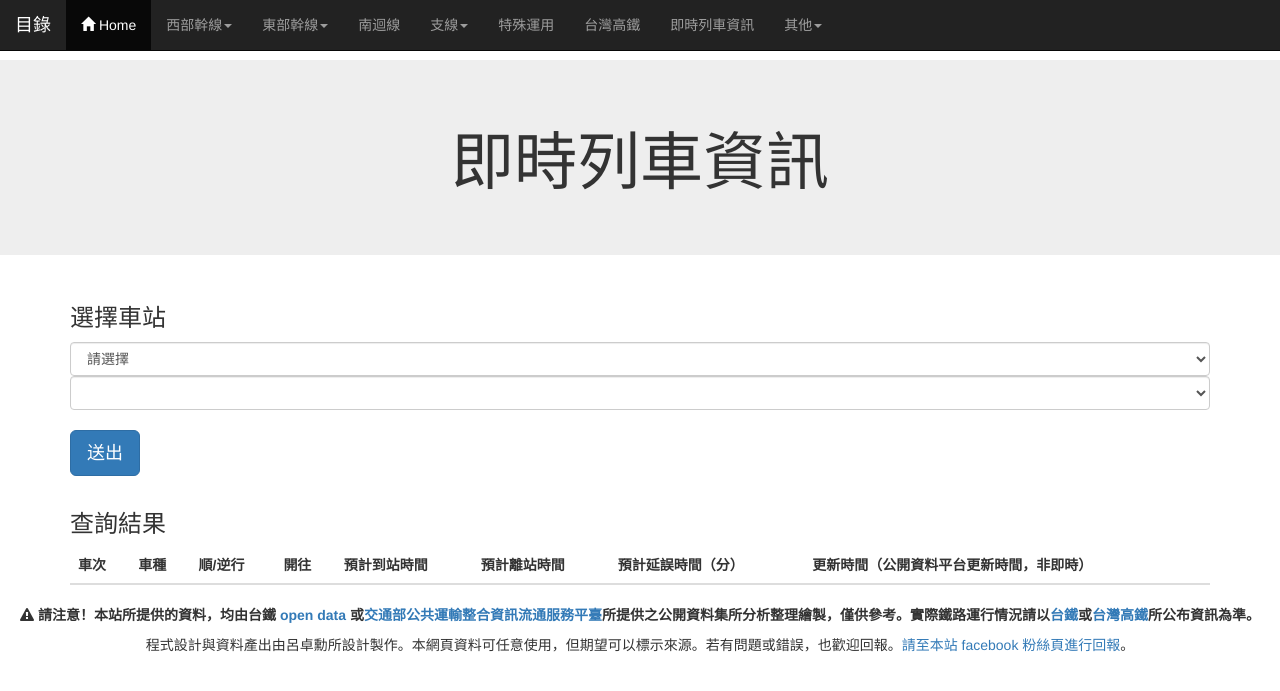
After one commit to billy1125/tradiagram_website, a PHP site: page /liveboard in a window 1280 px wide. The commit adds this page. Shown: the top 691 px of the page. Run offline with PHP 8.4, Linux system fonts and the light colour scheme; lists and menus that the app fills with data are empty; some libraries are stand-ins or nearby versions.

Commit message:
版面修改，增加即時列車資訊查詢

```diff
--- /dev/null
+++ b/liveboard/index.php
@@ -0,0 +1,233 @@
+<!DOCTYPE html>
+<html lang="zh">
+<head>
+<?php require_once("../default.php"); ?>
+  <title><?php echo web_name . " 即時列車資訊" ?></title>
+
+<?php include "../head.html" ?>
+
+<body style = "padding-top:40px;">
+
+<!-- 功能表 -->
+<nav class="navbar navbar-inverse navbar-fixed-top">
+  <div class="container-fluid">
+    <div class="navbar-header">
+      <button type="button" class="navbar-toggle" data-toggle="collapse" data-target="#myNavbar">
+        <span class="icon-bar"></span>
+        <span class="icon-bar"></span>
+        <span class="icon-bar"></span>
+      </button>
+      <a class="navbar-brand" href="#">目錄</a>
+    </div>
+    <div class="collapse navbar-collapse" id="myNavbar">
+    <ul class="nav navbar-nav">
+			<li class="active"><a href="../"><span class="glyphicon glyphicon-home"></span> Home</a></li>
+			<li class="dropdown">
+				<a class="dropdown-toggle" data-toggle="dropdown" href="#">西部幹線<span class="caret"></span></a>
+				<ul class="dropdown-menu">
+					<li><a href = '../lines.php?lineKind=west_link_north'>北段</a></li>
+					<li><a href = '../lines.php?lineKind=west_link_moutain'>山線</a></li>
+					<li><a href = '../lines.php?lineKind=west_link_sea'>海線</a></li>
+					<li><a href = '../lines.php?lineKind=west_link_south'>南段</a></li>
+					<li><a href = '../lines.php?lineKind=pingtung'>屏東線</a></li>
+				</ul>
+			</li>
+			<li class="dropdown">
+				<a class="dropdown-toggle" data-toggle="dropdown" href="#">東部幹線<span class="caret"></span></a>
+				<ul class="dropdown-menu">
+					<li><a href = '../lines.php?lineKind=yilan'>宜蘭線</a></li>
+					<li><a href = '../lines.php?lineKind=north_link'>北迴線</a></li>
+					<li><a href = '../lines.php?lineKind=taitung'>台東線</a></li>
+				</ul>
+			</li>
+			<li><a href = '../lines.php?lineKind=south_link'>南迴線</a></li>
+			<li class="dropdown">
+				<a class="dropdown-toggle" data-toggle="dropdown" href="#">支線<span class="caret"></span></a>
+				<ul class="dropdown-menu">
+					<li><a href = '../lines.php?lineKind=pingxi'>平溪深澳線</a></li>
+					<li><a href = '../lines.php?lineKind=neiwan'>內灣線</a></li>
+					<li><a href = '../lines.php?lineKind=jiji'>集集線</a></li>
+					<li><a href = '../lines.php?lineKind=shalun'>沙崙線</a></li>
+				</ul>
+			</li>
+			<li><a href = '../special_use.php?'>特殊運用</a></li>
+      <li><a href = '../lines.php?lineKind=thsr'>台灣高鐵</a></li>
+      <li><a href = '../liveboard'>即時列車資訊</a></li>
+			<!-- <li><a href='http://tradiagram.com/timetable.php'><span class="fa fa-train"></span> 時刻表查詢</a></li> -->
+			<li class="dropdown">
+				<a class="dropdown-toggle" data-toggle="dropdown" href="#">其他<span class="caret"></span></a>
+				<ul class="dropdown-menu">
+					<li><a href='https://github.com/billy1125/TRA_time_space_diagram'><span class="fa fa-github"></span> GitHub(台鐵運行圖)</a></li>
+					<li><a href='https://github.com/billy1125/THSR_time_space_diagram'><span class="fa fa-github"></span> GitHub(高鐵運行圖)</a></li>
+					<li><a href='https://www.facebook.com/traDiagram/'><span class="fa fa-facebook-official"></span> facebook</a></li>
+					<li><a href='https://www.dropbox.com/sh/40dumhm1x0u7xdp/AABXmOshi37KQ5g4h6qH-ZC_a?dl=0'><span class="fa fa-dropbox"></span> DropBox</a></li>
+					<li><a href='about.php'><span class="fa fa-exclamation-circle"></span> about</a></li>
+					<li><a href='mailto:billy1125@gmail.com'><span class="fa fa-envelope"></span> contact</a></li>
+				</ul>
+			</li>
+		</ul>
+
+    </div>
+  </div>
+</nav>
+
+<div class="jumbotron">
+  <div class="container text-center">
+    <h1>即時列車資訊</h1>
+  </div>
+</div>
+
+<div class="container">
+  <div class="form-group">
+    <form onsubmit="return false;" method='post' id="my_form" class="form-query">
+      <h3>選擇車站</h3>
+      <select class="form-control" id="sel1">
+          <option value="0">請選擇</option>
+          <option value="1">台北地區</option>
+          <option value="2">桃園地區</option>
+          <option value="3">新竹地區</option>
+          <option value="4">苗栗地區</option>
+          <option value="5">台中地區</option>
+          <option value="6">彰化地區</option>
+          <option value="7">雲林地區</option>
+          <option value="8">嘉義地區</option>
+          <option value="9">台南地區</option>
+          <option value="10">高雄地區</option>
+          <option value="11">屏東地區</option>
+          <option value="12">台東地區</option>
+          <option value="13">花蓮地區</option>
+          <option value="14">宜蘭地區</option>
+          <option value="15">內灣線</option>
+          <option value="16">集集線</option>
+          <option value="17">沙崙線</option>
+          <option value="18">平溪線</option>
+        </select>
+      <select class="form-control" id="sel2" name="start_station"></select>
+      <br>
+      <button type="submit" class="btn btn-primary btn-lg">送出</button>
+
+    </form>
+  </div>
+</div>
+
+<div class="container">
+    <h3>查詢結果</h3>
+
+    <table id="mytable" class="table table-striped">
+      <thead>
+        <th>車次</th>
+        <th>車種</th>
+        <th>順/逆行</th>
+        <th>開往</th>
+        <th>預計到站時間</th>
+        <th>預計離站時間</th>
+        <th>預計延誤時間（分）</th>
+        <th>更新時間（公開資料平台更新時間，非即時）</th>
+      </thead>
+      <tbody></tbody>
+    </table>
+</div>
+
+<script>
+
+function padLeft(str, len) {
+    str = '' + str;
+    if (str.length >= len) {
+        return str;
+    } else {
+        return padLeft("0" + str, len);
+    }
+}
+
+
+$("#sel1").change(function(){
+
+	var select = parseInt($(this).val());
+
+	$("#sel2 option").remove();
+
+	if (select != 0){
+		$.ajax({
+		url: "/timetable/stations.json",
+		cache: true,
+		dataType: "json",
+		type: "GET",
+		success: function(results){
+			//console.log("ready!");
+			console.log(results);
+			var i = 0;
+
+			$.each(results, function(key, value) {
+				if (results[i].EXTRA3 == select){
+					$("#sel2").append($("<option value='" + results[i].ID + "'>" + results[i].DSC + "</option>"));
+
+				}
+			i++;
+
+			// $.each(results[select].STATIONS, function(key, value) {
+				// $("#sel2").append($("<option value='" + value.ID + "'>" +value.DSC + "</option>"));
+				// $("#JSON_table").append("<tr>" +
+									  // "<td>" + value.ID + "</td>" +
+									  // "<td>" + value.DSC + "</td>" +
+									  // //"<td>" + results[0].STATIONS[i].DSC + "</td>" +
+									  // //"<td>" + results[i].ID + "</td>" +
+									  // "</tr>");
+				// i++;
+			});
+		},
+		error: function (xhr, ajaxOptions, thrownError) {
+					alert(xhr.status);
+					alert(thrownError);
+				}
+		});
+	}
+});
+
+</script>
+
+<footer class="container-fluid text-center">
+<?php echo footer ?>
+</footer>
+
+</body>
+</html>
+
+<script>
+  $(document).ready(function(){
+    $("form").submit(function(e){
+      //alert($("#sel2").find(":selected").val());
+      $('#mytable tbody').empty();
+      checkRegAcc($("#sel2").find(":selected").val());
+    });
+  });
+  checkRegAcc = function (stationID){
+    $.ajax({
+      url: "http://tradiagram.com/liveboard/liveboard_json.php?stationID="+stationID,
+      type: "GET",
+      dataType: "json",
+      success: function(JData) {
+        //alert("SUCCESS!!!");
+        var i = 0;
+        //這裡改用.each這個函式來取出JData裡的物件
+        $.each(JData, function() {
+          //呼叫方式也稍微改變了一下，意思等同於上述的的JData[i]["idx_Key"]
+          $("#mytable tbody").append("<tr>" +
+                                "<td>" + JData[i].TrainNo  + "</td>" +
+                                "<td>" + JData[i].TrainTypeName.Zh_tw   + "</td>" +
+                                "<td>" + JData[i].Direction    + "</td>" +
+                                "<td>" + JData[i].EndingStationName    + "</td>" +
+                                "<td>" + JData[i].ScheduledArrivalTime    + "</td>" +
+                                "<td>" + JData[i].ScheduledDepartureTime + "</td>" +
+                                "<td>" + JData[i].DelayTime + "</td>" +
+                                "<td>" + JData[i].UpdateTime + "</td>" +
+                                "</tr>");
+          i++;
+        });
+      },
+
+      error: function() {
+        alert("ERROR!!!");
+      }
+    });
+  };
+</script>
--- a/navbar.html
+++ b/navbar.html
@@ -42,6 +42,7 @@
 			</li>
 			<li><a href = 'special_use.php?'>特殊運用</a></li>
 			<li><a href = 'lines.php?lineKind=thsr'>台灣高鐵</a></li>
+			<li><a href = '/liveboard'>即時列車資訊</a></li>
 			<!-- <li><a href='http://tradiagram.com/timetable.php'><span class="fa fa-train"></span> 時刻表查詢</a></li> -->
 			<li class="dropdown">
 				<a class="dropdown-toggle" data-toggle="dropdown" href="#">其他<span class="caret"></span></a>
```
Also changed, not shown: index.php (+7 -0 lines), liveboard/liveboard_json.php (added, +36 -0 lines).
